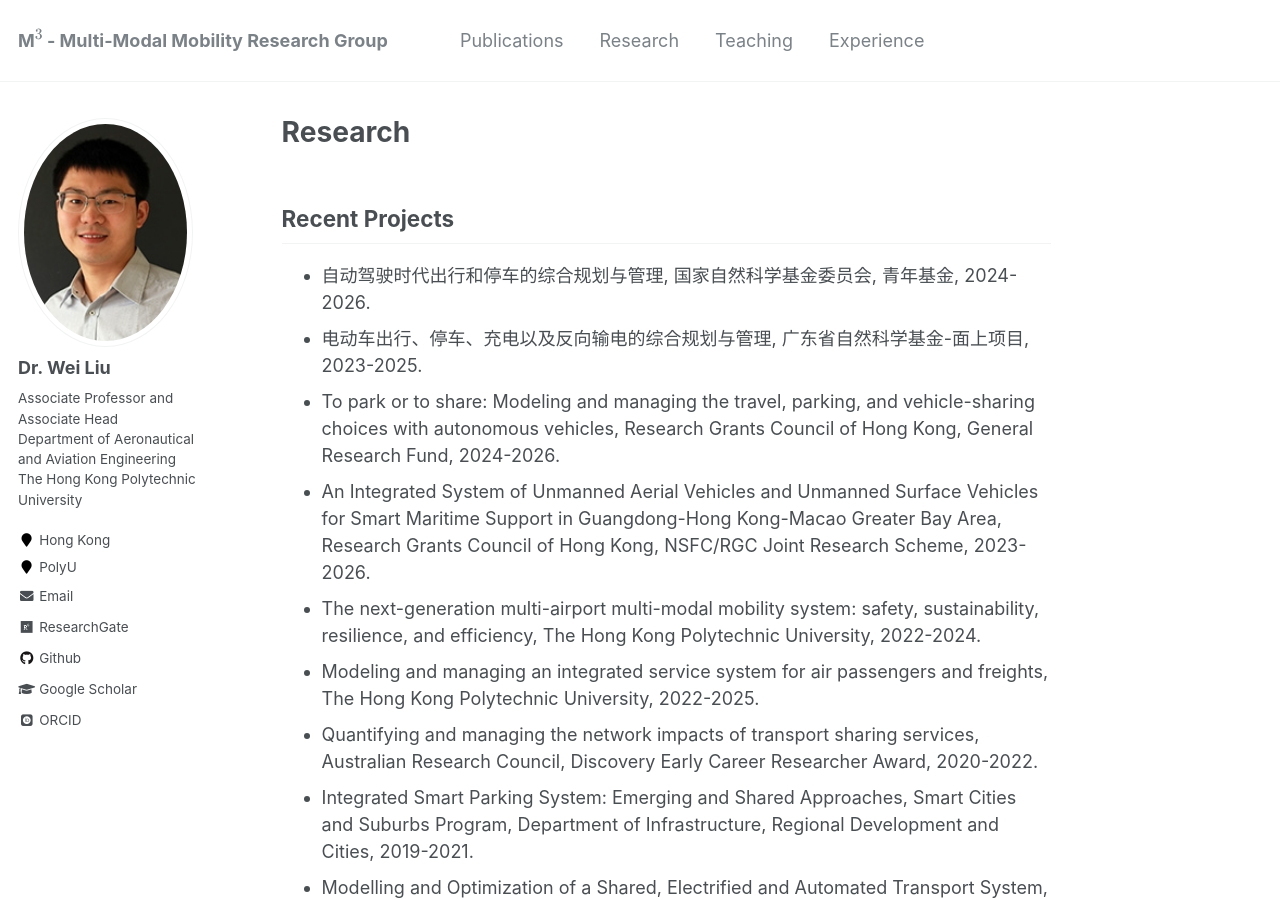
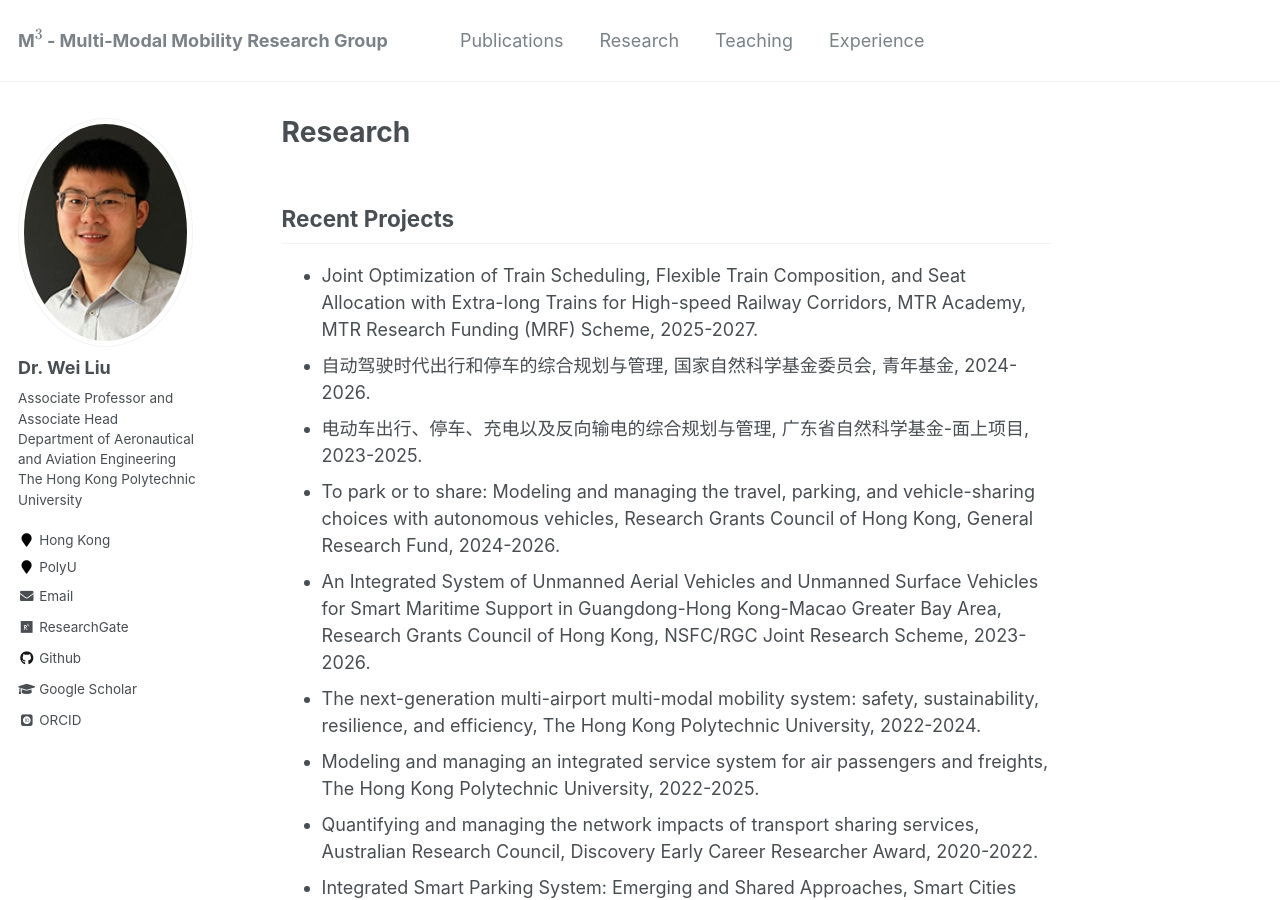
Before and after one commit to weiliu2016/weiliu2016.github.io, a Jekyll site: the page built from _pages/research.md, in a window 1280 px wide and 900 px high. Built offline with Jekyll 4.4.1, drawn with Linux system fonts in a browser that asks for light colours; some web fonts are replaced; formulas are drawn with MathJax 3.

Commit message:
Update research.md

```diff
--- a/_pages/research.md
+++ b/_pages/research.md
@@ -7,6 +7,7 @@ author_profile: true
 Recent Projects
 -----------
 
+* Joint Optimization of Train Scheduling, Flexible Train Composition, and Seat Allocation with Extra-long Trains for High-speed Railway Corridors, MTR Academy, MTR Research Funding (MRF) Scheme, 2025-2027.
 * 自动驾驶时代出行和停车的综合规划与管理, 国家自然科学基金委员会, 青年基金, 2024-2026.
 * 电动车出行、停车、充电以及反向输电的综合规划与管理, 广东省自然科学基金-面上项目, 2023-2025.
 * To park or to share: Modeling and managing the travel, parking, and vehicle-sharing choices with autonomous vehicles, Research Grants Council of Hong Kong, General Research Fund, 2024-2026.
```
